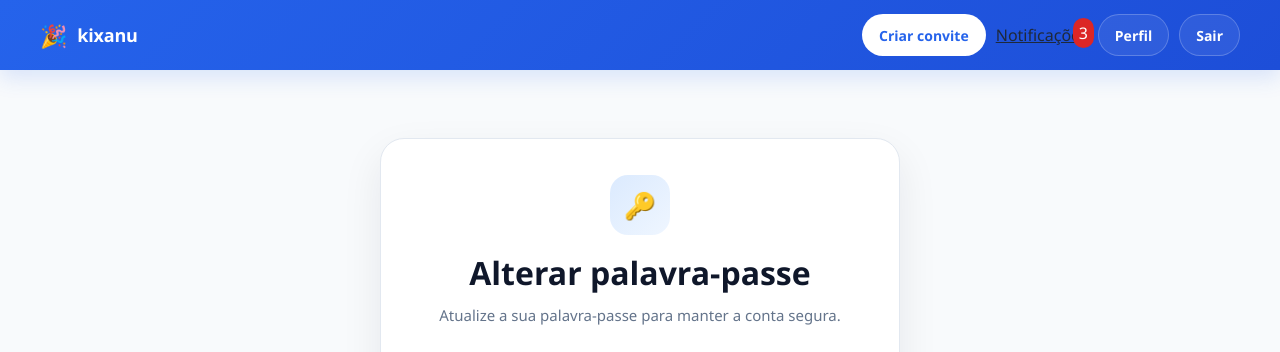
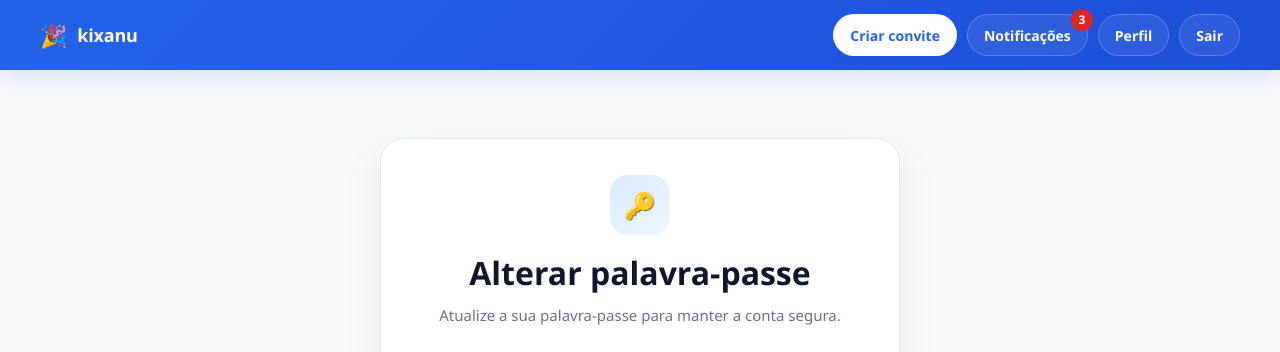
Before and after one commit to 9free13-sys/invitation-app, a Django app: page /change-password/ in a window 1280 px wide. Shown: the top 352 px of the page. Run offline with Django 5.2, Linux system fonts and the light colour scheme; a user stored in the database is signed in; data comes from the database, SQL or seed files in the repository; both versions use the stored data as it was after the commit.

Commit message:
update the navbar

```diff
--- a/guests/urls.py
+++ b/guests/urls.py
@@ -3,9 +3,13 @@ from . import views
 
 urlpatterns = [
     path('guests/', views.guest_list, name='guest_list'),
+
     path('confirm/<uuid:token>/', views.confirm_guest, name='confirm_guest'),
     path('decline/<uuid:token>/', views.decline_guest, name='decline_guest'),
-    path('invite/<uuid:token>/', views.invite_page, name='invite_page'),
-    path('invite/<uuid:token>/<str:action>/', views.invite_response, name='invite_response'),
+
+    # 🔴 NOVO LINK CURTO
+    path('invite/<slug:slug>/', views.invite_page, name='invite_page'),
+    path('invite/<slug:slug>/<str:action>/', views.invite_response, name='invite_response'),
+
     path('delete/<int:guest_id>/', views.delete_guest, name='delete_guest'),
 ]
--- a/templates/base.html
+++ b/templates/base.html
@@ -3,7 +3,6 @@
 <head>
     <meta charset="UTF-8">
     <meta name="viewport" content="width=device-width, initial-scale=1.0">
-
     <title>{% block title %}Kixanu{% endblock %}</title>
 
     <style>
@@ -109,13 +108,35 @@
         }
 
         .ghost-btn {
-            background: rgba(255,255,255,0.08);
+            background: rgba(255, 255, 255, 0.08);
             color: white;
-            border-color: rgba(255,255,255,0.22);
+            border-color: rgba(255, 255, 255, 0.22);
         }
 
         .ghost-btn:hover {
-            background: rgba(255,255,255,0.14);
+            background: rgba(255, 255, 255, 0.14);
+        }
+
+        .notification-btn {
+            position: relative;
+        }
+
+        .notification-badge {
+            position: absolute;
+            top: -6px;
+            right: -6px;
+            min-width: 22px;
+            height: 22px;
+            padding: 0 6px;
+            border-radius: 999px;
+            background: var(--danger);
+            color: white;
+            font-size: 12px;
+            font-weight: 800;
+            display: inline-flex;
+            align-items: center;
+            justify-content: center;
+            line-height: 1;
         }
 
         .container {
@@ -124,7 +145,10 @@
             padding: 28px 20px 40px;
         }
 
-        input, select, textarea, button {
+        input,
+        select,
+        textarea,
+        button {
             font-family: inherit;
         }
 
@@ -169,12 +193,10 @@
                 <a href="/create/" class="nav-link-btn cta-btn">Criar convite</a>
 
                 {% if request.user.is_authenticated %}
-                    <a href="{% url 'notification_list' %}" style="position:relative;">
+                    <a href="{% url 'notification_list' %}" class="nav-link-btn ghost-btn notification-btn">
                         Notificações
                         {% if unread_notifications_count > 0 %}
-                            <span style="position:absolute; top:-6px; right:-6px; background:#dc2626; color:white; padding:4px 6px; border-radius:999px;">
-                                {{ unread_notifications_count }}
-                            </span>
+                            <span class="notification-badge">{{ unread_notifications_count }}</span>
                         {% endif %}
                     </a>
                     <a href="/profile/" class="nav-link-btn ghost-btn">Perfil</a>
```
Also changed, not shown: events/views.py (+23 -25 lines), guests/models.py (+23 -2 lines), guests/views.py (+5 -5 lines), db.sqlite3, guests/migrations/0008_guest_slug.py (added).
